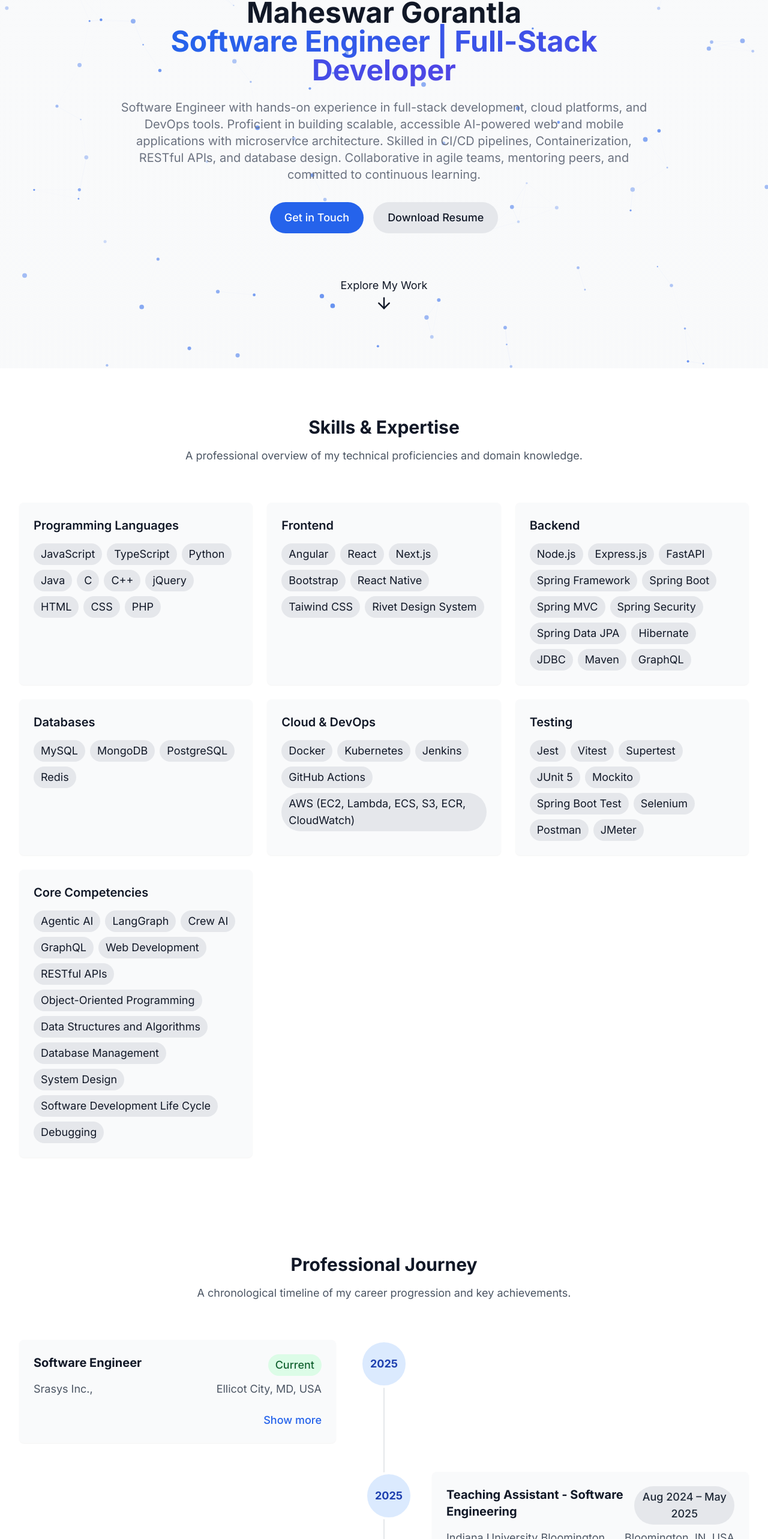
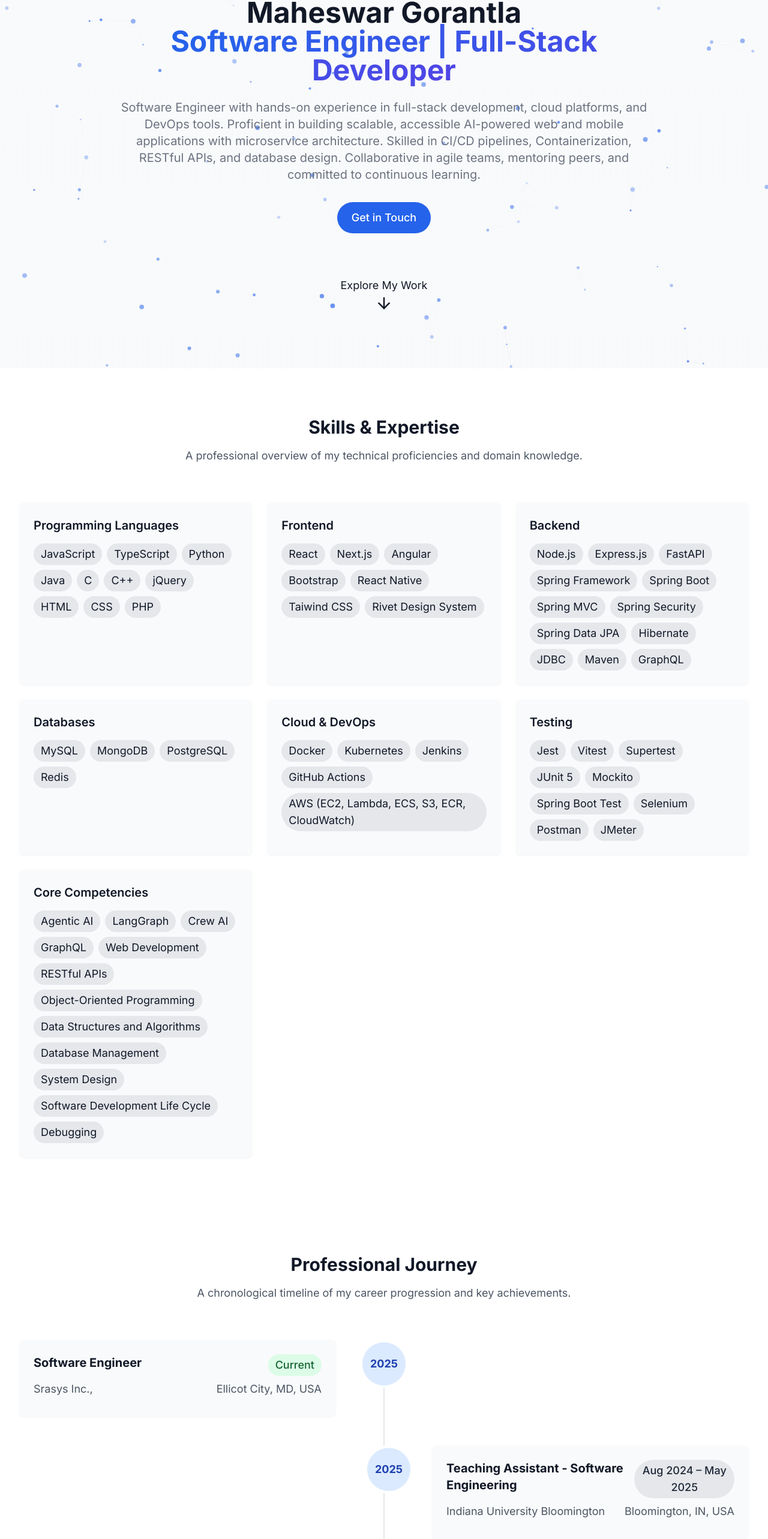
Before and after one commit to maheswar09/Maheswar-Portfolio, a React (Vite) app: page / in a window 1280 px wide. Shown: the part 186-2752 px from the top of the page at 60% size. Built offline with nearby package versions, Linux system fonts and the light colour scheme.

Commit message:
removed descr

```diff
--- a/src/components/Hero.tsx
+++ b/src/components/Hero.tsx
@@ -141,13 +141,13 @@ const Hero: React.FC = () => {
             >
               Get in Touch
             </a>
-            <a
+            {/* <a
               href="https://drive.google.com/file/d/11876xoNKV72zzIaF-rF6uPZRXoyhSROK/view?usp=drive_link"
               target="_blank"
               className="px-6 py-3 rounded-full bg-gray-200 text-lg dark:bg-gray-700 hover:bg-gray-300 dark:hover:bg-gray-600 font-medium transition-colors duration-300"
             >
               Download Resume
-            </a>
+            </a> */}
           </motion.div>
 
           <motion.div
--- a/src/components/Timeline.tsx
+++ b/src/components/Timeline.tsx
@@ -69,7 +69,7 @@ const Timeline: React.FC = () => {
                 <p className="text-lg text-gray-600 dark:text-gray-300 mb-2">{item.location}</p>
                 </div>
                 {/* Expanded details */}
-                {expandedId === item.id && (
+                {/* {expandedId === item.id && (
                   <div className="mt-4">
                     <h4 className="text-xl font-semibold mb-2">Key Achievements:</h4>
                     <ul className="space-y-2">
@@ -99,17 +99,17 @@ const Timeline: React.FC = () => {
                       </div>
                     </div>
                   </div>
-                )}
+                )} */}
 
                 {/* Show More / Less */}
-                <div className="mt-4 flex justify-end">
+                {/* <div className="mt-4 flex justify-end">
                   <button
                     onClick={() => toggleExpand(item.id)}
                     className="text-lg font-medium text-blue-600 dark:text-blue-400 hover:text-blue-800 dark:hover:text-blue-300 transition-colors"
                   >
                     {expandedId === item.id ? 'Show less' : 'Show more'}
                   </button>
-                </div>
+                </div> */}
               </div>
             </motion.div>
           ))}
--- a/src/data/skillsData.ts
+++ b/src/data/skillsData.ts
@@ -23,7 +23,7 @@ export const skillsData = [
   {
     name: "Frontend",
     keywords: [
-      "Angular", "React", "Next.js", "Bootstrap", "React Native", "Taiwind CSS", "Rivet Design System"
+      "React", "Next.js", "Angular", "Bootstrap", "React Native", "Taiwind CSS", "Rivet Design System"
     ]
   },
   {
```
